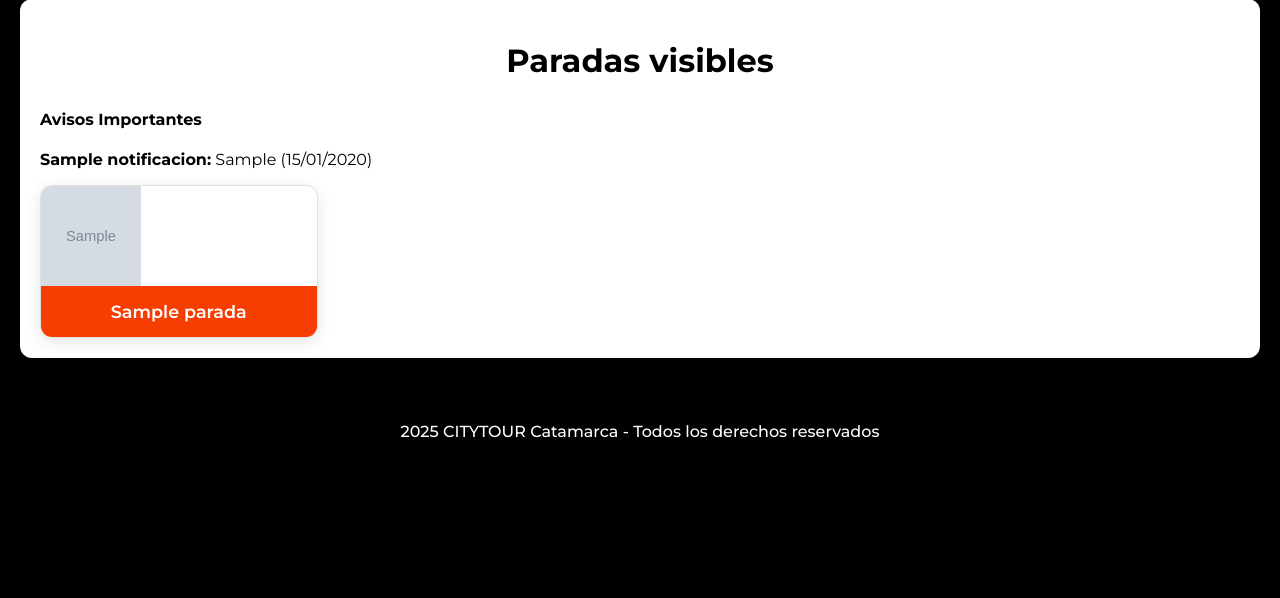
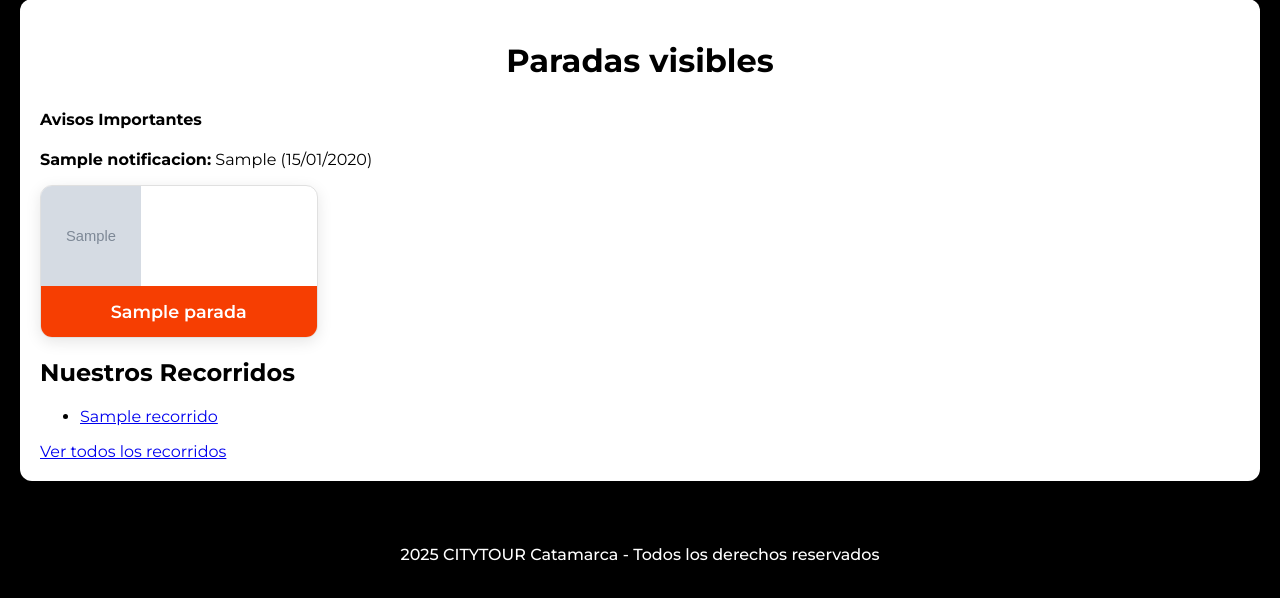
Before and after one commit to fran-paez/city-tour-catamarca, a Django app: page / in a window 1280 px wide. Shown: the part 261-859 px from the top of the page. Before the commit the page ends 699 px from the top, so only its background shows below. Run offline with Django 5.2, Linux system fonts and the light colour scheme; tables that the repository leaves empty hold one stand-in row (values such as "Sample post"); grey boxes marked "Sample" are stand-in pictures; some web fonts are replaced.

Commit message:
Agregados la lista de recorridos, y detalle de recorrido para el turista

```diff
--- a/apps/reserva/templates/reserva/index.html
+++ b/apps/reserva/templates/reserva/index.html
@@ -28,4 +28,20 @@
       <p>No hay paradas visibles actualmente.</p>
     {% endif %}
 
+    <h2>Nuestros Recorridos</h2>
+    {% if recorridos %}
+        <ul>
+            {% for recorrido in recorridos %}
+                <li>
+                    <a href="{% url 'recorrido_detalles' recorrido.id %}">
+                        {{ recorrido.nombre_recorrido }}
+                    </a>
+                </li>
+            {% endfor %}
+        </ul>
+        <a href="{% url 'recorridos_activos' %}">Ver todos los recorridos</a>
+    {% else %}
+        <p>No hay recorridos para mostrar.</p>
+    {% endif %}
+
 {% endblock %}
--- a/apps/reserva/urls.py
+++ b/apps/reserva/urls.py
@@ -5,6 +5,8 @@ urlpatterns = [
     path('', views.index, name='index'),
     path('paradas/', views.paradas_disponibles, name='paradas_disponibles'),
     path('parada/<int:parada_id>/', views.parada_detalles, name='parada_detalles'),
+    path('recorridos/', views.recorridos_activos, name='recorridos_activos'),
+    path('recorrido/<int:recorrido_id>/', views.recorrido_detalles, name='recorrido_detalles'),
 
     # --- Panel de Notificaciones
     path('notificaciones/', views.listar_notificaciones, name='listar_notificaciones'),
@@ -17,5 +19,4 @@ urlpatterns = [
     path('crear/', views.crear_reserva, name='crear_reserva'),
     path('detalle/<int:pk>/', views.detalle_reserva, name='detalle_reserva'),
     path('cancelar/<int:pk>/', views.cancelar_reserva, name='cancelar_reserva'),
-    # path('recorridos/', views.lista_reservas, name='recorridos_disponibles'),
 ]
--- a/apps/reserva/views.py
+++ b/apps/reserva/views.py
@@ -1,7 +1,7 @@
 from datetime import datetime, timedelta
 from django.utils import timezone
 from django.contrib.auth.decorators import login_required
-from apps.recorrido.models import Parada
+from apps.recorrido.models import Parada, Recorrido
 from apps.reserva.models import Notificacion, Reserva
 from django.http import HttpResponseForbidden
 from django.shortcuts import get_object_or_404, render, redirect
@@ -11,6 +11,7 @@ from django.db import transaction
 def index(request):
     # Obtener solo las primeras 4 paradas visibles
     paradas = Parada.objects.filter(visibilidad_pagina=True).order_by('nombre')[:4]
+    recorridos = Recorrido.objects.filter(estado='activo').order_by('nombre_recorrido')[:4]
 
     # Buscamos las 5 notificaciones más nuevas
     # que estén marcadas como 'es_publica'.
@@ -20,13 +21,14 @@ def index(request):
 
     contexto = {
         'notificaciones': notificaciones_publicas,
-        'paradas': paradas
+        'paradas': paradas,
+        'recorridos': recorridos
     }
     return render(request, 'reserva/index.html', contexto)
 
 def paradas_disponibles(request):
     paradas = Parada.objects.filter(visibilidad_pagina=True).order_by('nombre')
-    return render(request, 'reserva/index.html', {'paradas': paradas})
+    return render(request, 'reserva/paradas_disponibles.html', {'paradas': paradas})
 
 
 def parada_detalles(request, parada_id):
@@ -38,9 +40,21 @@ def parada_detalles(request, parada_id):
         'recorridos': recorridos
     })
 
-def paradas_disponibles(request):
-    paradas = Parada.objects.filter(visibilidad_pagina=True).order_by('nombre')  # opcional order_by
-    return render(request, 'reserva/paradas_disponibles.html', {'paradas': paradas})
+def recorridos_activos(request):
+    recorridos = Recorrido.objects.filter(estado='activo').order_by('nombre_recorrido')
+    return render(request, 'reserva/recorridos_activos.html', {'recorridos': recorridos})
+
+def recorrido_detalles(request, recorrido_id):
+    recorrido = get_object_or_404(Recorrido, id=recorrido_id)
+    # Obtener itinerarios futuros para este recorrido
+    itinerarios = recorrido.itinerarios.filter(fecha_itinerario__gte=timezone.now().date()).order_by('fecha_itinerario', 'hora_itinerario')
+
+    contexto = {
+        'recorrido': recorrido,
+        'itinerarios': itinerarios
+    }
+    return render(request, 'reserva/recorrido_detalles.html', contexto)
+
 
 # CRUD para notificaciones
 
```
Also changed, not shown: apps/reserva/templates/reserva/recorrido_detalles.html (added, +31 -0 lines), apps/reserva/templates/reserva/recorridos_activos.html (added, +26 -0 lines).
